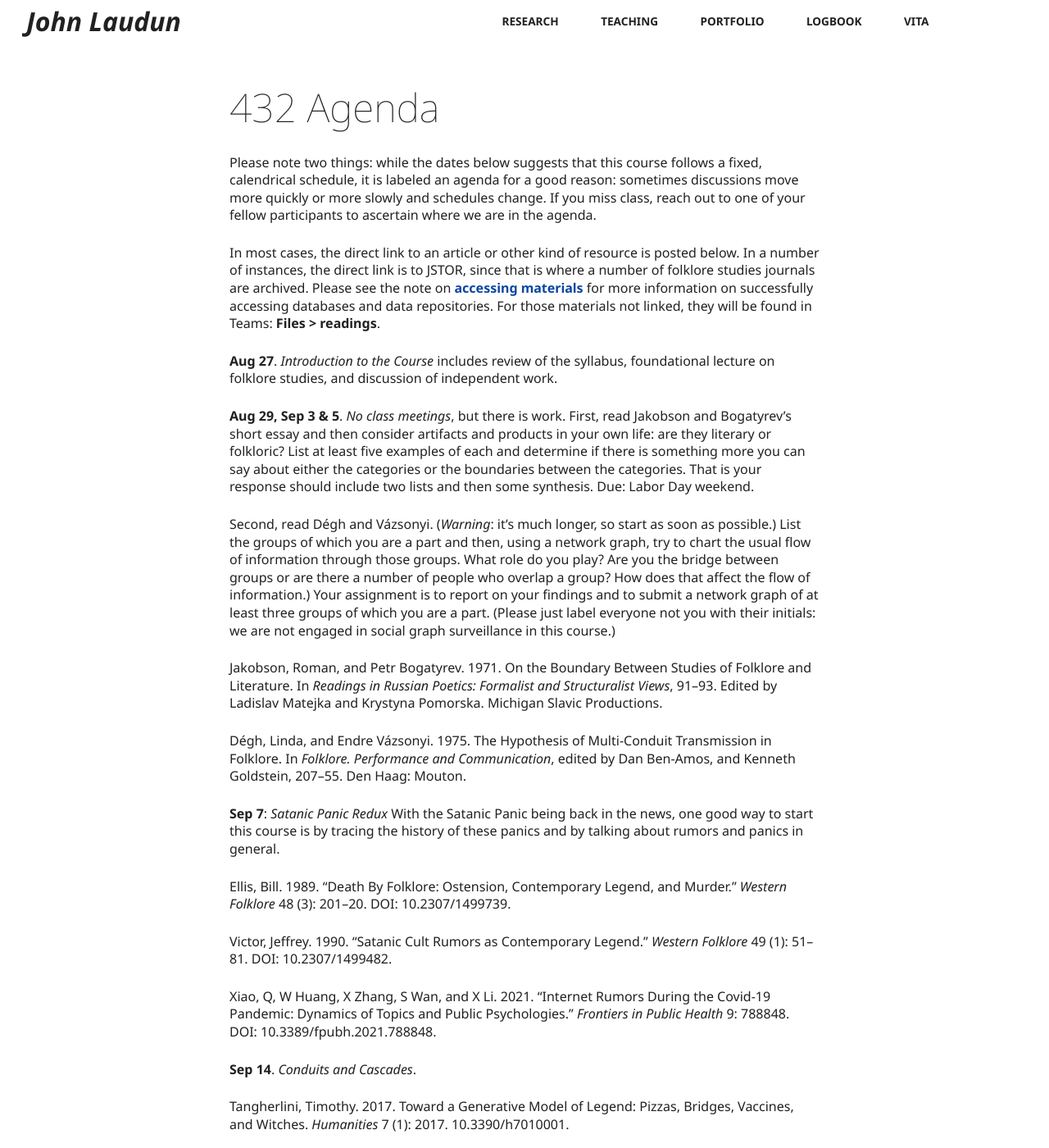
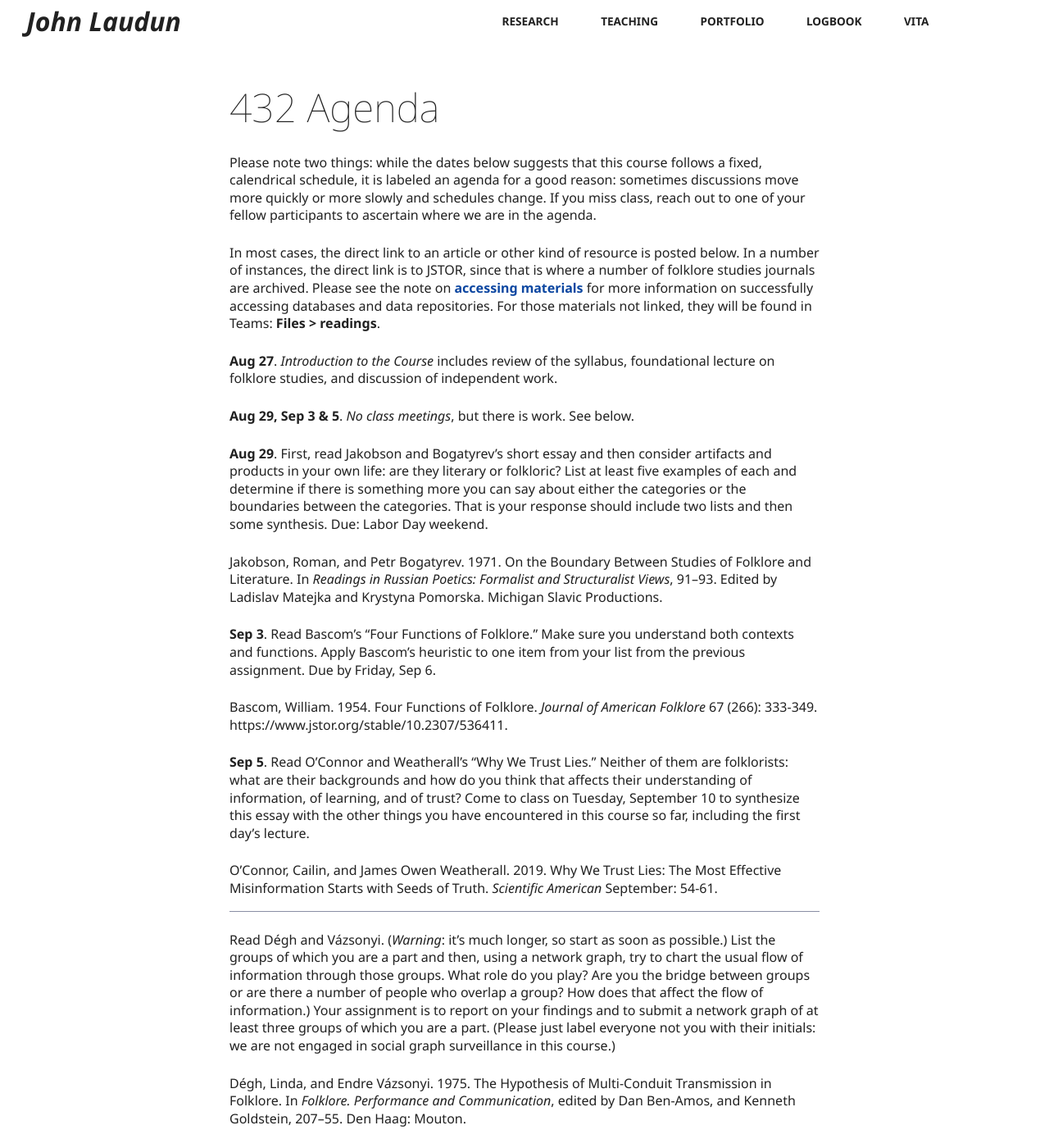
Before and after one commit to johnlaudun/jln, a Jekyll site: the page built from teaching/courses/432-schedule.md, in a window 1280 px wide and 1400 px high. Shown: the whole window at 82% size. Built offline with Jekyll 4.4.1, drawn with Linux system fonts in a browser that asks for light colours; our own code applies the rules of GitHub Pages for plain Markdown files.

Commit message:
Updated 432.

```diff
--- a/teaching/courses/432-schedule.md
+++ b/teaching/courses/432-schedule.md
@@ -6,11 +11,23 @@ In most cases, the direct link to an article or other kind of resource is posted
 
 **Aug 27**. *Introduction to the Course* includes review of the syllabus, foundational lecture on folklore studies, and discussion of independent work.
 
-**Aug 29, Sep 3 & 5**. *No class meetings*, but there is work. First, read Jakobson and Bogatyrev's short essay and then consider artifacts and products in your own life: are they literary or folkloric? List at least five examples of each and determine if there is something more you can say about either the categories or the boundaries between the categories. That is your response should include two lists and then some synthesis. Due: Labor Day weekend.
+**Aug 29, Sep 3 & 5**. *No class meetings*, but there is work. See below.
 
-Second, read Dégh and Vázsonyi. (*Warning*: it's much longer, so start as soon as possible.) List the groups of which you are a part and then, using a network graph, try to chart the usual flow of information through those groups. What role do you play? Are you the bridge between groups or are there a number of people who overlap a group? How does that affect the flow of information.) Your assignment is to report on your findings and to submit a network graph of at least three groups of which you are a part. (Please just label everyone not you with their initials: we are not engaged in social graph surveillance in this course.)
+**Aug 29**. First, read Jakobson and Bogatyrev's short essay and then consider artifacts and products in your own life: are they literary or folkloric? List at least five examples of each and determine if there is something more you can say about either the categories or the boundaries between the categories. That is your response should include two lists and then some synthesis. Due: Labor Day weekend.
 
 Jakobson, Roman, and Petr Bogatyrev. 1971. On the Boundary Between Studies of Folklore and Literature. In _Readings in Russian Poetics: Formalist and Structuralist Views_, 91–93. Edited by Ladislav Matejka and Krystyna Pomorska. Michigan Slavic Productions.
+
+**Sep 3**. Read Bascom’s “Four Functions of Folklore.” Make sure you understand both contexts and functions. Apply Bascom’s heuristic to one item from your list from the previous assignment. Due by Friday, Sep 6.
+
+Bascom, William. 1954. Four Functions of Folklore. *Journal of American Folklore* 67 (266): 333-349. https://www.jstor.org/stable/10.2307/536411.
+
+**Sep 5**. Read O’Connor and Weatherall’s “Why We Trust Lies.” Neither of them are folklorists: what are their backgrounds and how do you think that affects their understanding of information, of learning, and of trust? Come to class on Tuesday, September 10 to synthesize this essay with the other things you have encountered in this course so far, including the first day’s lecture.
+
+O’Connor, Cailin, and James Owen Weatherall. 2019. Why We Trust Lies: The Most Effective Misinformation Starts with Seeds of Truth. *Scientific American* September: 54-61.
+
+---
+
+Read Dégh and Vázsonyi. (*Warning*: it's much longer, so start as soon as possible.) List the groups of which you are a part and then, using a network graph, try to chart the usual flow of information through those groups. What role do you play? Are you the bridge between groups or are there a number of people who overlap a group? How does that affect the flow of information.) Your assignment is to report on your findings and to submit a network graph of at least three groups of which you are a part. (Please just label everyone not you with their initials: we are not engaged in social graph surveillance in this course.)
 
 Dégh, Linda, and Endre Vázsonyi. 1975. The Hypothesis of Multi-Conduit Transmission in Folklore. In _Folklore. Performance and Communication_, edited by Dan Ben-Amos, and Kenneth Goldstein, 207–55. Den Haag: Mouton.
 
```
Also changed, not shown: other parts of teaching/courses/432-schedule.md (+5 -0 lines), teaching/courses/432-syllabus.md (+2 -2 lines).
